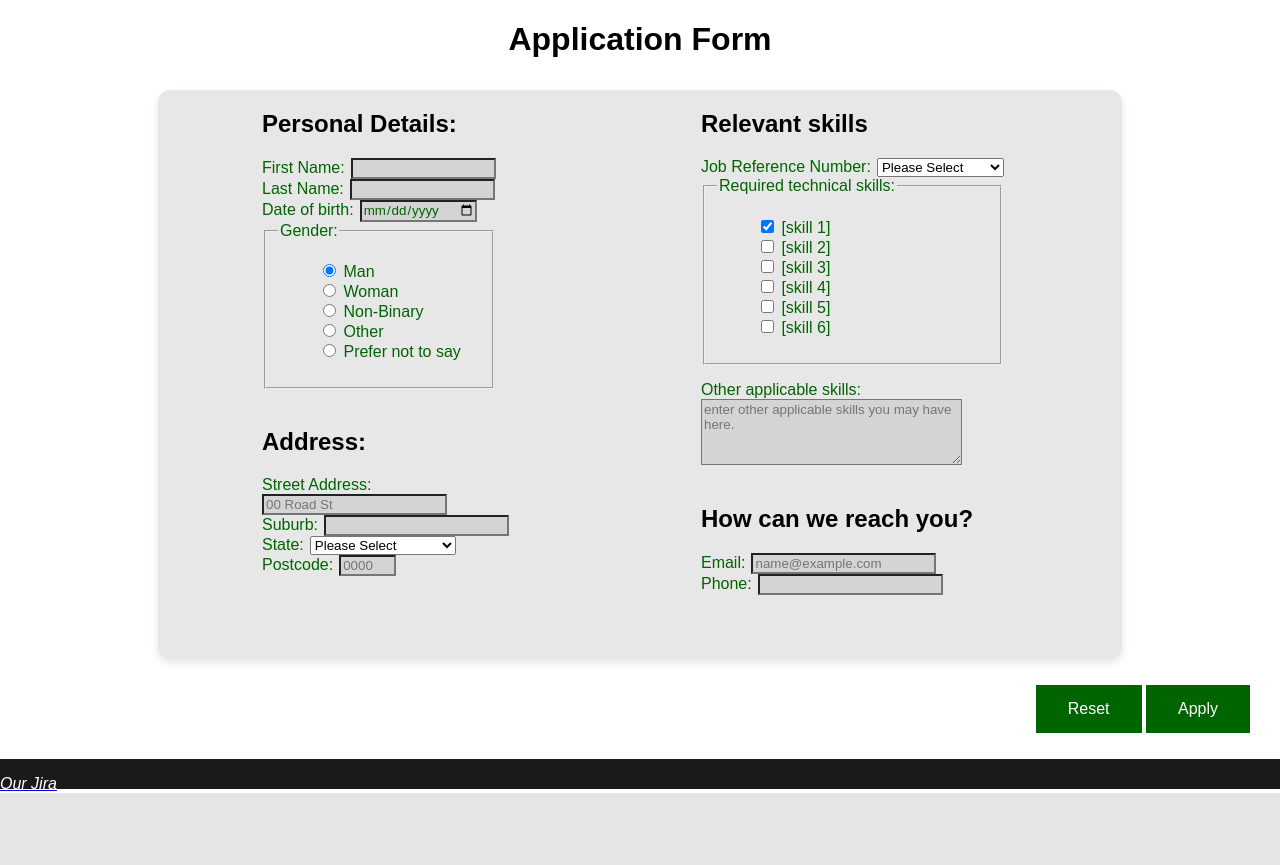
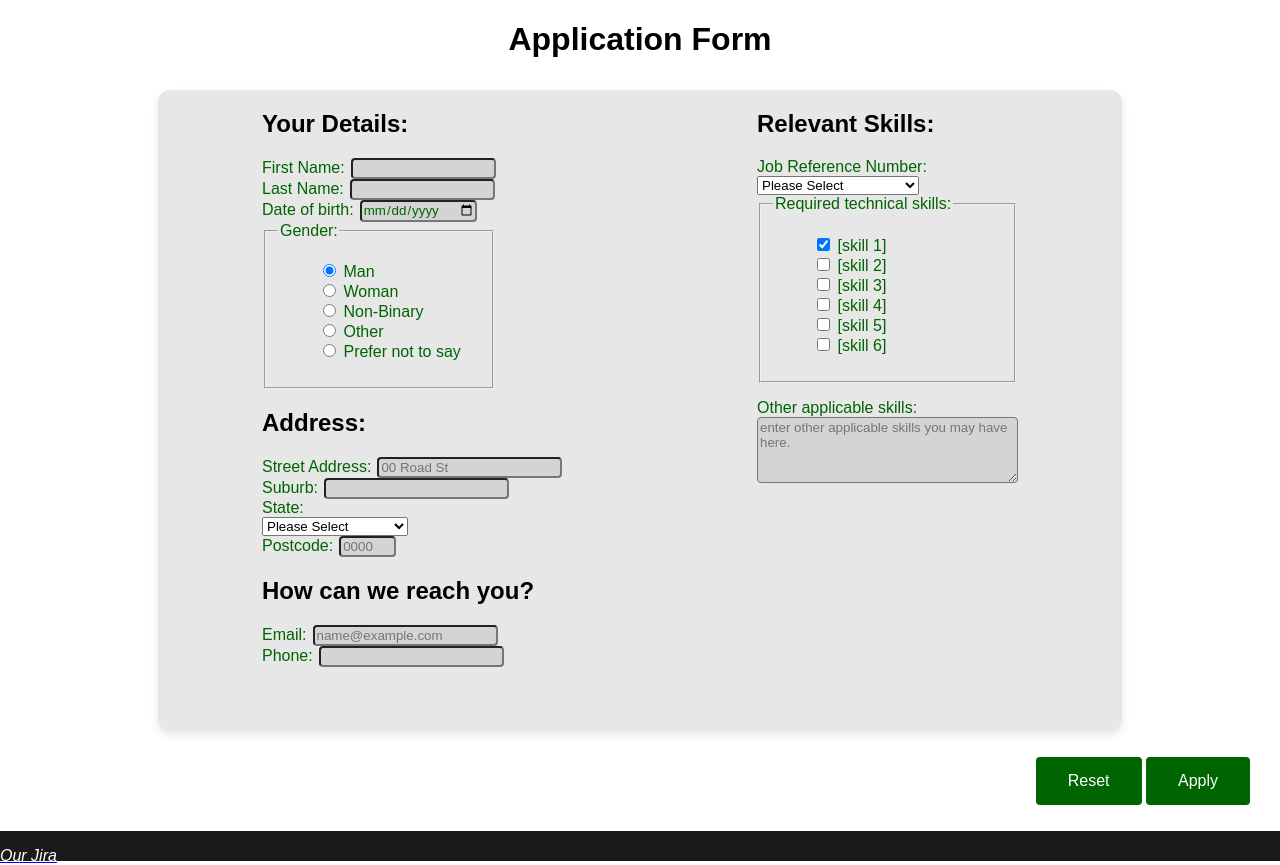
Before and after one commit to 105930160/tim_tam_project, a PHP site: page /apply.html in a window 1280 px wide. Shown: the part 172-1037 px from the top of the page. Before the commit the page ends 965 px from the top, so only its background shows below. Run offline with PHP 8.4, Linux system fonts and the light colour scheme.

Commit message:
cleaned up divs and sections for 2-collumn format

```diff
--- a/apply.html
+++ b/apply.html
@@ -7,7 +7,7 @@
         <meta name="author" content="Sasha Panisset">
         <meta name="viewport" content="width=device-width, install-scale=1.0">
 
-        <title>Apply for Job Position at [Company Name]</title>
+        <title>Application Form - Generic IT Company ltd.</title>
         <link rel="stylesheet" href="styles/global.css">
         <link rel="stylesheet" href="styles/styles.css">
     </head>
@@ -39,12 +39,14 @@
         <main>
 
             <h1 id="form_title">Application Form</h1>
+
             <!--SP [1/4 3:00pm]: form begins-->
             <form action="https://mercury.swin.edu.au/it000000/formtest.php" method="post">
-
+            <section class="main_form">
                 <!--SP [1/4 3:00pm]: applicant's personal details begin:-->
-                <section class="main_form"><section class="form_left"><div id="personal_details">
-                <h2 class="form_section">Personal Details:</h2>
+                <section class="form_left">
+                    <div id="personal_details">
+                    <h2>Your Details:</h2>
                         <label for="first_name">First Name:</label>
                             <input type="text" id="first_name" size="15" maxlength="20" pattern="^[a-zA-Z]+$" required="required" title="please enter your first name.">
                         <br>
@@ -73,17 +75,19 @@
                                 <label for="g_no">Prefer not to say</label></li>
                             </ul>
                         </fieldset>  <!--SP [1/4 3:11pm]: Gender feildset ends-->
-                </div>  <!--SP [1/4 3:15pm]: end personal info section-->
+                    </div>  <!--end div personal_details-->
 
                     <div id="address"> <!--SP [1/4 3:15pm]: begin address section-->
-                    <h2 class="form_section">Address:</h2>
+                    <h2>Address:</h2>
                         <label for="street_address">Street Address:</label>
                             <input type="text" id="street_address" maxlength="40" pattern="^[a-zA-Z]+$" required="required" placeholder="00 Road St">
                         <br>
                         <label for="suburb_address">Suburb:</label>
                             <input type="text" id="suburb_address" maxlength="40" pattern="^[a-zA-Z]+$" required="required" title="suburb">
                         <br>
+
                         <label for="state_address">State:</label>
+                            <div class="custom_select">
                             <select id="state_address" name="state" required>
                                 <option value="" selected>Please Select</option>
                                 <option value="VIC">Victoria</option>
@@ -95,25 +99,38 @@
                                 <option value="TAS">Tasmania</option>
                                 <option value="ACT">Aus. Capital Territory</option>
                             </select>
+                            </div>
 
-                            <br>
                         <label for="postcode">Postcode:</label>
                             <input type="text" id="postcode" size="4" maxlength="4" pattern="^\d+$" required="required" placeholder="0000">
                                 <!--SP [1/4 3:30]: need to figure out the pattern for postcode *based on state*-->
-                </section></div>  <!--SP [1/4 3:15pm]: end address section-->
+                    </div><!--SP [1/4 3:15pm]: end address div-->
+
+                    <div id="contact"> <!--SP [1/4 4:06pm]: begin contact detals div-->
+                        <h2>How can we reach you?</h2>
+                            <label for="applicant_email">Email:</label>
+                                <input type="text" id="applicant_email" pattern="^.+@.+\..{1,2,3}$" placeholder="name@example.com" title="email" required="required">
+
+                                <br>
+                            <label for="applicant_phone">Phone:</label>
+                                <input type="tel" id="applicant_phone" maxlength="12" pattern="^\d+" title="phone number">
+                    </div>  <!--end contact div-->
+
+                </section> <!--SP [12/4 12:02pm] end form_left section-->
 
 
-                <!--SP [1/4 3:51]: begin skills section. technical skills checkboxes-->
-                <section class="form_right"><div id="skills">
-                <h2 class="form_section">Relevant skills</h2>
+                <section class="form_right"> <!--begin Form_right section-->
+                    <div id="skills">   <!--SP [1/4 3:51]: begin skills div. technical skills checkboxes-->
+                    <h2>Relevant Skills:</h2>
                         <label for="job_ref_num">Job Reference Number:</label>
-                        <select id="job_ref_num" name="Job Ref Number" required>
+                        <div class="custom_select">
+                        <select id="job_ref_num" name="Job Ref No." required>
                                 <option value="" selected>Please Select</option>
-                            <option value="job num 1">[job 1 ref number]</option>
+                                <option value="job num 1">00001 - Network Admin</option>
                                 <option value="job num 2">[job 2 ref number]</option>
                                 <option value="job num 3">[job 3 ref number]</option>
                             </select>
-
+                        </div>
 
                         <fieldset>
                         <legend>Required technical skills:</legend>
@@ -137,21 +154,14 @@
                                 <label for="skill_6">[skill 6]</label></li>
                         </ul>
                         </fieldset>
+
                         <p><label for="other_skills">Other applicable skills: <br></label>
                             <textarea id="other_skills" name="other skills" rows="4" cols="30" placeholder="enter other applicable skills you may have here."></textarea>
                         </p>
                     </div>  <!--SP [6/4 5:21]: end skills section-->
 
-                <!--SP [1/4 4:06pm]: applicant contact detals-->
-                <div id="contact">
-                <h2 class="form_section">How can we reach you?</h2>
-                    <label for="applicant_email">Email:</label>
-                        <input type="text" id="applicant_email" pattern="^.+@.+\..{1,2,3}$" placeholder="name@example.com" title="email" required="required">
 
-                        <br>
-                    <label for="applicant_phone">Phone:</label>
-                        <input type="tel" id="applicant_phone" maxlength="12" pattern="^\d+" title="phone number">
-                </div>
+
                     </section>
                 </section>
 
--- a/styles/styles.css
+++ b/styles/styles.css
@@ -18,15 +18,25 @@ section {
     padding-bottom: 1rem;
 }
 
+
+
 label, legend {
     color: darkgreen;
     padding-right: 0.1rem;
+    display: inline-block;
 }
 
 input, textarea {
     color: darkgreen;
     background-color: rgba(105, 105, 105, 0.154);
+    border-radius: 4px;
 }
+
+input { display: inline; }
+
+/* custom select menus */
+select { display: inline-block; }
+
 
 
 form section:not(.form_bottom) {
@@ -37,6 +47,9 @@ form section:not(.form_bottom) {
     margin-bottom: 0px;
 }
 
+
+
+
 .form_left, .form_right {
     padding-top: 0px;
     margin-top: 0px;
@@ -45,6 +58,7 @@ form section:not(.form_bottom) {
     flex-direction: column;
     flex-wrap: wrap;
     background-color: transparent;
+
 }
 
 #address, #personal_details {
```
Lines whose indentation alone changed are shown as unchanged.
